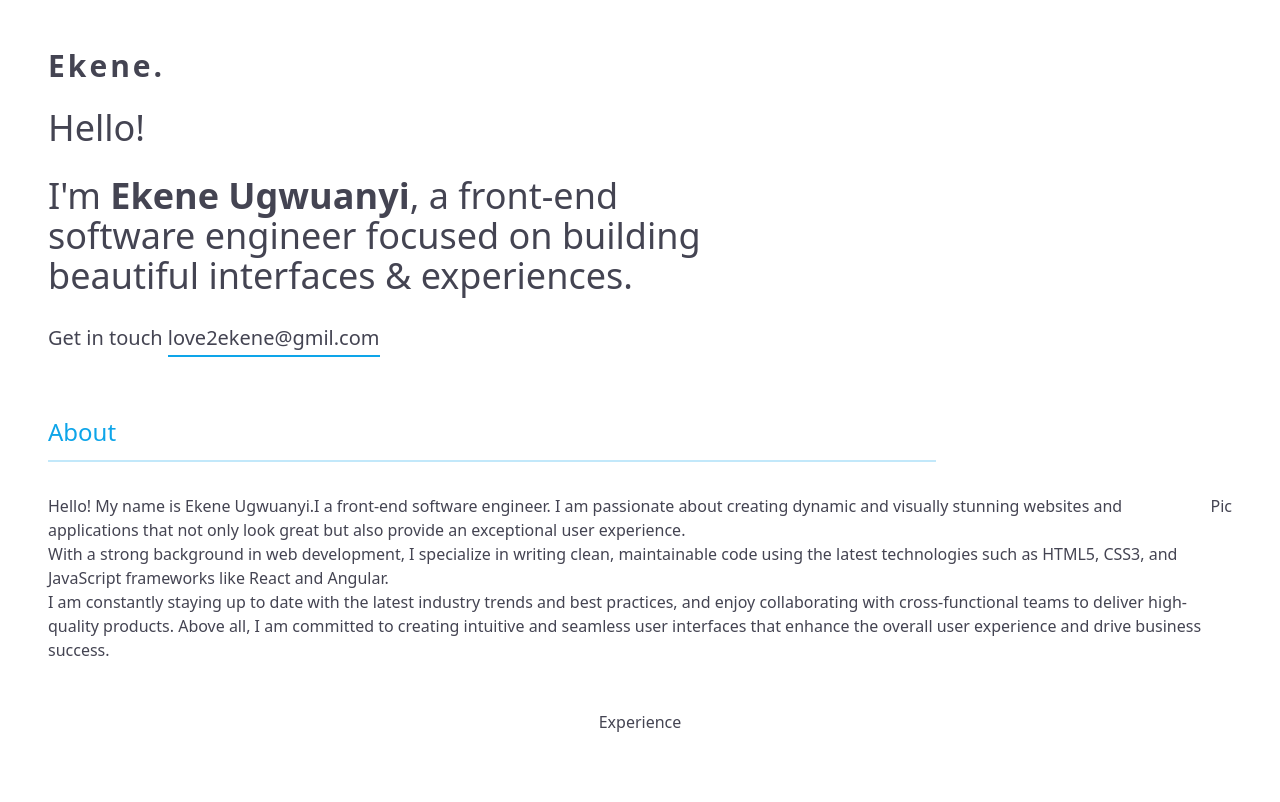
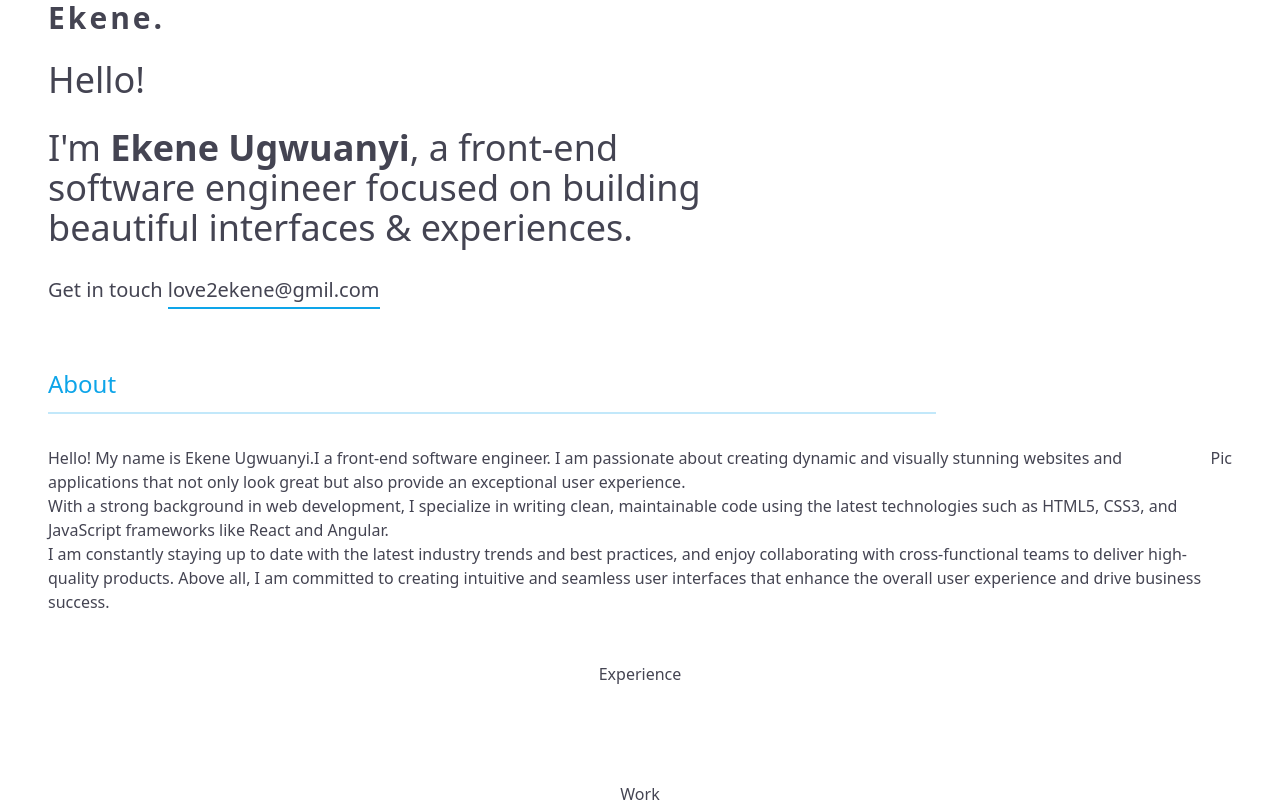
Before and after one commit to Hubnotch/my-portfolio, a Next.js app: page / in a window 1280 px wide. Shown: the top 802 px of the page. Built offline with nearby package versions, Linux system fonts and the light colour scheme.

Commit message:
ammended the main page padding

```diff
--- a/src/app/page.tsx
+++ b/src/app/page.tsx
@@ -7,7 +7,7 @@
 
 export default function Home() {
   return (
-    <main className='flex justify-between items-center min-h-screen p-12 flex-col'>
+    <main className='flex justify-between items-center min-h-screen px-12 flex-col'>
       {/* <h1 className='text-4xl'>Welcome, I&apos;m Ekene</h1> */}
       <Navbar />
       <Hero />
```
